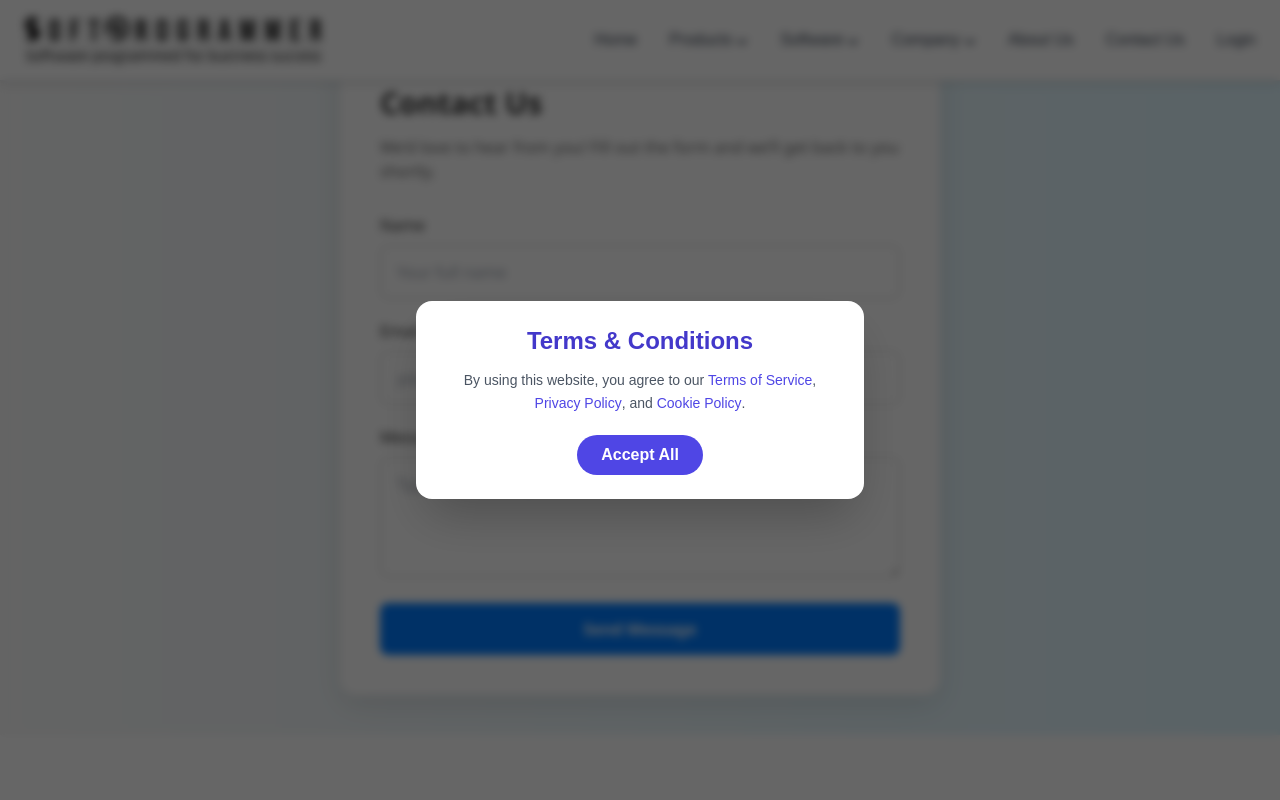
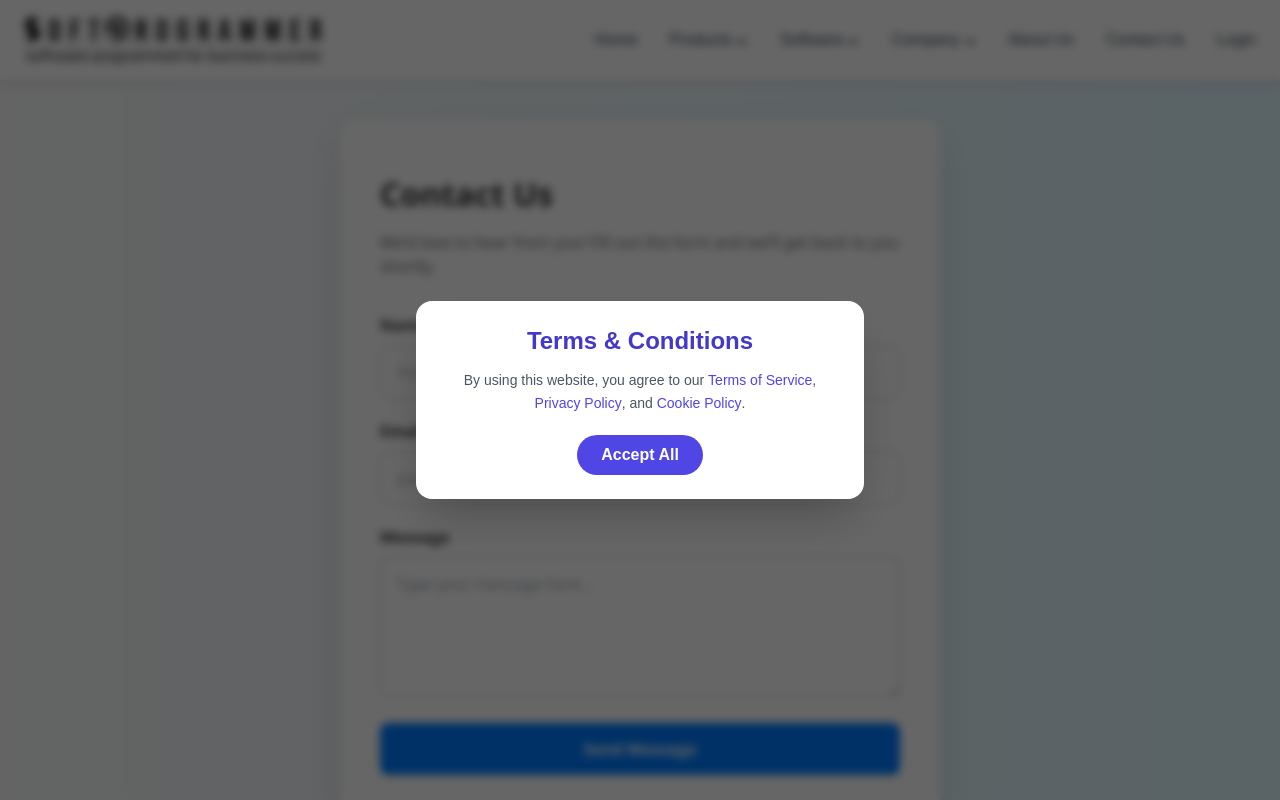
Before and after one commit to vansharoraxx00/aroradevelopers-site-private, a React (Vite) app: page /contact in a window 1280 px wide. Shown: the top 800 px of the page. Built offline with nearby package versions, Linux system fonts and the light colour scheme.

Commit message:
Update ContactUs.jsx

```diff
--- a/src/pages/ContactUs.jsx
+++ b/src/pages/ContactUs.jsx
@@ -1,34 +1,36 @@
 import React from "react";
+import { motion } from "framer-motion";
 
 export default function ContactUs() {
   const styles = {
     wrapper: {
       display: "flex",
       justifyContent: "center",
-      alignItems: "center",
-      padding: "40px 20px",
+      alignItems: "flex-start",
+      padding: "120px 20px 60px", // top padding for navbar
       background: "linear-gradient(to right, #f9f9f9, #e0f7ff)",
       minHeight: "calc(100vh - 80px)",
     },
     card: {
       backgroundColor: "#ffffff",
-      padding: "40px",
+      padding: "50px 40px",
       maxWidth: "600px",
       width: "100%",
       borderRadius: "16px",
-      boxShadow: "0 10px 30px rgba(0,0,0,0.1)",
+      boxShadow: "0 15px 40px rgba(0,0,0,0.1)",
       fontFamily: "'Segoe UI', sans-serif",
     },
     title: {
-      fontSize: "30px",
-      fontWeight: "600",
+      fontSize: "32px",
+      fontWeight: "700",
       color: "#333",
-      marginBottom: "10px",
+      marginBottom: "12px",
     },
     subtitle: {
       fontSize: "16px",
       color: "#666",
-      marginBottom: "30px",
+      marginBottom: "35px",
+      lineHeight: 1.5,
     },
     formGroup: {
       marginBottom: "20px",
@@ -36,7 +38,7 @@ export default function ContactUs() {
     label: {
       display: "block",
       marginBottom: "8px",
-      fontWeight: "500",
+      fontWeight: "600",
       color: "#333",
     },
     input: {
@@ -45,7 +47,8 @@ export default function ContactUs() {
       borderRadius: "8px",
       border: "1px solid #ccc",
       fontSize: "16px",
-      transition: "border-color 0.3s",
+      transition: "all 0.3s",
+      outline: "none",
     },
     textarea: {
       width: "100%",
@@ -54,8 +57,9 @@ export default function ContactUs() {
       border: "1px solid #ccc",
       fontSize: "16px",
       resize: "vertical",
-      minHeight: "120px",
-      transition: "border-color 0.3s",
+      minHeight: "140px",
+      transition: "all 0.3s",
+      outline: "none",
     },
     button: {
       width: "100%",
@@ -67,13 +71,18 @@ export default function ContactUs() {
       border: "none",
       borderRadius: "8px",
       cursor: "pointer",
-      transition: "background-color 0.3s",
+      transition: "all 0.3s",
     },
   };
 
   return (
     <div style={styles.wrapper}>
-      <div style={styles.card}>
+      <motion.div
+        style={styles.card}
+        initial={{ opacity: 0, y: 40 }}
+        animate={{ opacity: 1, y: 0 }}
+        transition={{ duration: 0.6, ease: "easeOut" }}
+      >
         <h2 style={styles.title}>Contact Us</h2>
         <p style={styles.subtitle}>
           We'd love to hear from you! Fill out the form and we’ll get back to you shortly.
@@ -121,16 +130,17 @@ export default function ContactUs() {
             />
           </div>
 
-          <button
+          <motion.button
             type="submit"
             style={styles.button}
-            onMouseOver={(e) => (e.target.style.backgroundColor = "#0056b3")}
-            onMouseOut={(e) => (e.target.style.backgroundColor = "#007bff")}
+            whileHover={{ scale: 1.03, backgroundColor: "#0056b3" }}
+            whileTap={{ scale: 0.97 }}
+            onClick={(e) => e.preventDefault()} // temporary, replace with form handler
           >
             Send Message
-          </button>
+          </motion.button>
         </form>
-      </div>
+      </motion.div>
     </div>
   );
 }
```
